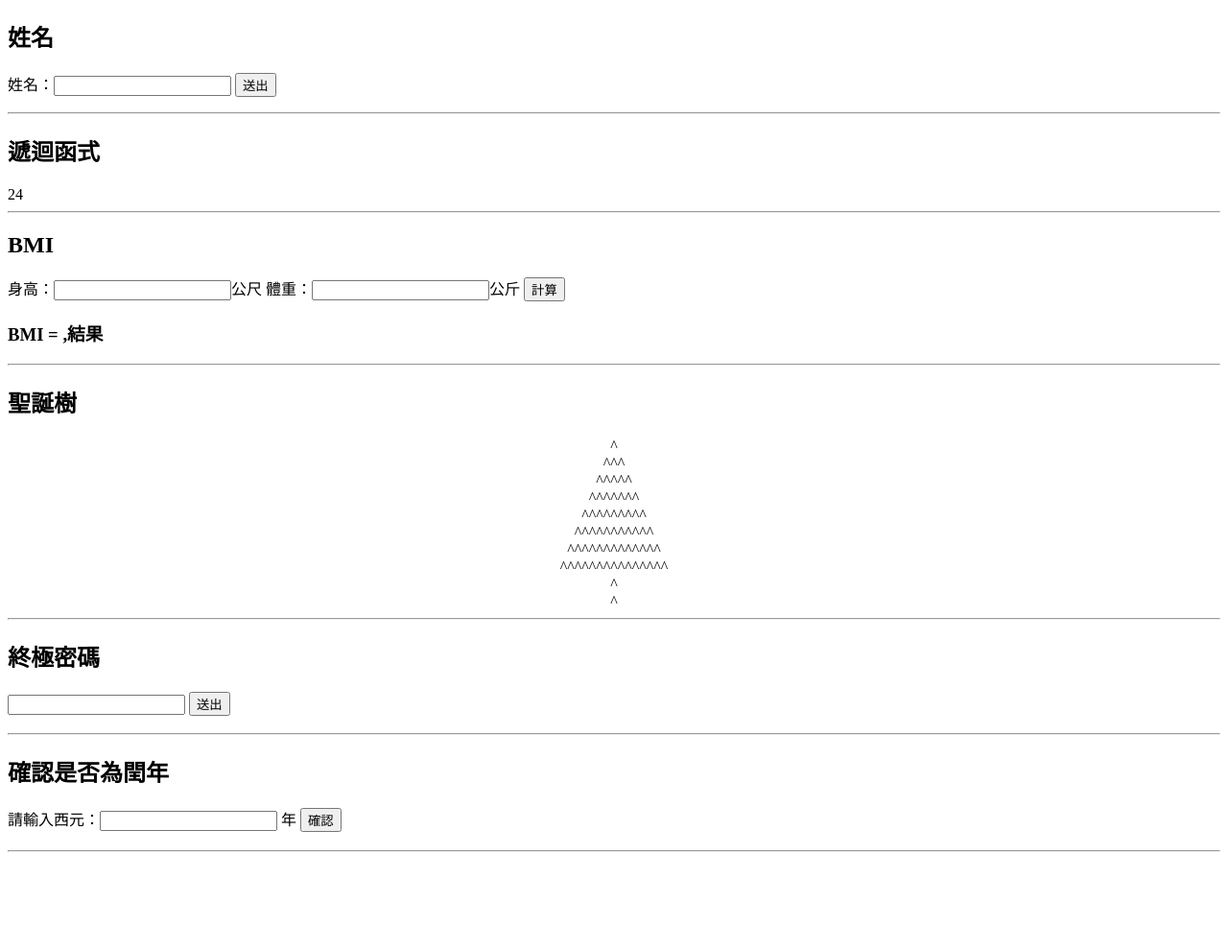
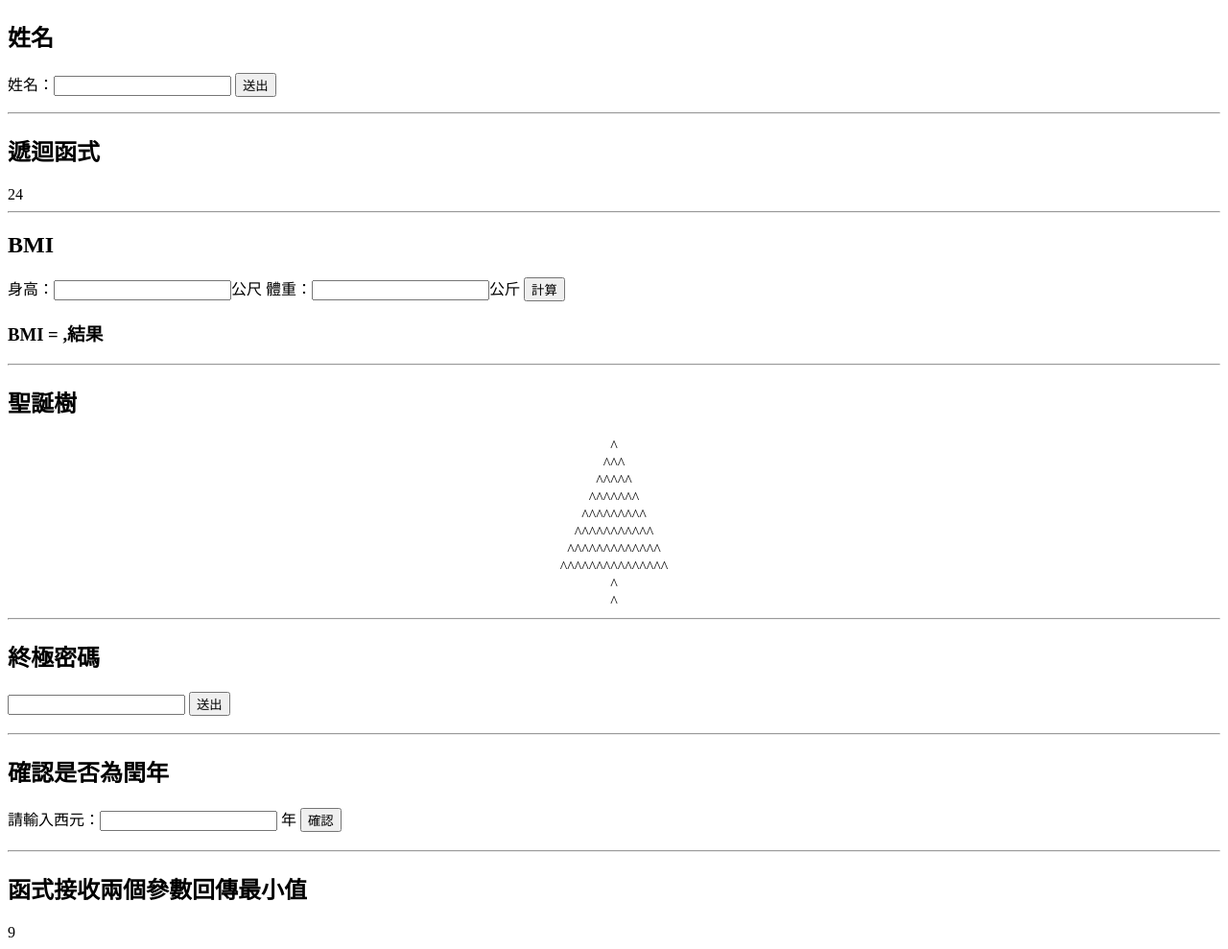
Before and after one commit to Eddie110102/MFEE29---JavaScript, a plain HTML site: page homework.html in a window 1280 px wide. Shown: the whole page at 96% size. Before the commit the page ends 896 px from the top, so only its background shows below. Drawn offline with Linux system fonts and the light colour scheme.

Commit message:
比較最小值

```diff
--- a/homework.html
+++ b/homework.html
@@ -33,7 +33,7 @@
     <!-- 作業2：畫出聖誕樹 -->
     <section>
       <h2>聖誕樹</h2>
-      <div id="tree" style="text-align: center;"></div>
+      <div id="tree" style="text-align: center"></div>
     </section>
     <hr />
     <!-- 作業3：終極密碼 -->
@@ -56,6 +56,11 @@
       <h3 id="isLeapYearAns"></h3>
     </section>
     <hr />
+    <!-- 作業5：函式接收兩個參數回傳最小值 -->
+    <section>
+      <h2>函式接收兩個參數回傳最小值</h2>
+      <div id="minNum"></div>
+    </section>
 
     <!-- 檢查姓名 JavaScript Section -->
     <script src="scripts/validation.js"></script>
@@ -125,5 +130,17 @@
         isLeapYearAns.innerText = isLeapYear(val);
       });
     </script>
+    <!-- 比較數字，取最小值 -->
+    <script>
+      function compare(a, b) {
+        if (a > b) {
+          return b;
+        } else {
+          return a;
+        }
+      }
+      const minNum = document.getElementById('minNum');
+      minNum.innerText = compare(13,9);
+    </script>
   </body>
 </html>
```
